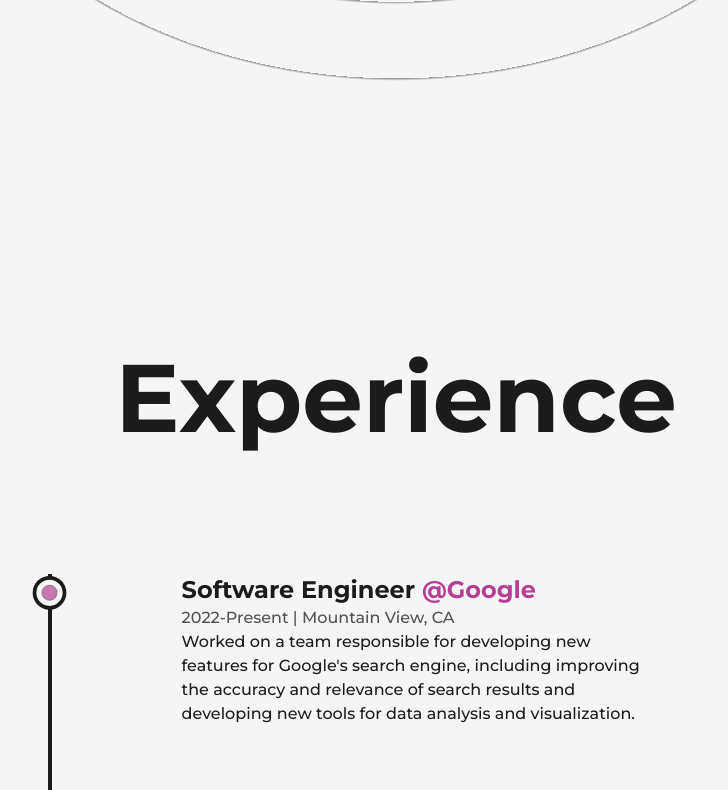
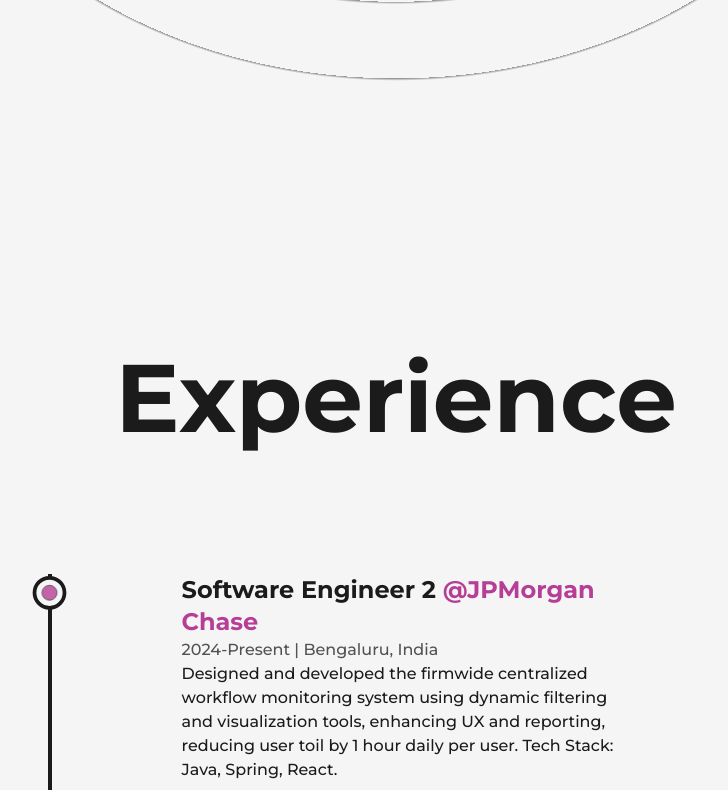
Before and after one commit to sybergeek/portfolio-nextjs, a Next.js app: page /about in a window 1280 px wide. Shown: the part 2000-2790 px from the top of the page, without its empty margins (244-972 px from the left). Built offline with nearby package versions, Linux system fonts and the light colour scheme.

Commit message:
Update experience section

```diff
--- a/app/about/page.tsx
+++ b/app/about/page.tsx
@@ -48,7 +48,7 @@ export default function About() {
             <div className="col-span-3 flex flex-col items-start justify-start">
               <h2 className="mb-4 text-lg font-bold uppercase text-dark/75 dark:text-light/75">Biography</h2>
               <p className="font-medium">
-                Hi, I'm Abhishek, a full-stack web developer and UI/UX designer with a passion for creating beautiful, functional,
+                Hi, I'm Abhishek, a full-stack web developer with a passion for creating beautiful, functional,
                 and user-centered digital experiences. With 3+ years of experience in the field. I am always looking for
                 new and innovative ways to bring my clients' visions to life.
               </p>
--- a/app/components/Experience.tsx
+++ b/app/components/Experience.tsx
@@ -44,31 +44,20 @@ const Experience = () => {
         style={{ scaleY: scrollYProgress }}
         className='absolute left-9 top-0 w-[4px] h-full bg-dark dark:bg-light origin-top' />
         <ul className='w-full flex flex-col items-start justify-between ml-4'>
-          <Details position="Software Engineer" company="Google" companyLink="http://google.com"
+          <Details position="Software Engineer 2" company="JPMorgan Chase" companyLink="https://www.jpmorganchase.com/"
+          time="2024-Present" address="Bengaluru, India"
+          work="Designed and developed the firmwide centralized workflow monitoring system using dynamic filtering and visualization tools, enhancing UX and reporting, reducing user toil by 1 hour daily per user. Tech Stack: Java, Spring, React." />
+          <Details position="Software Engineer 3" company="Morgan Stanley" companyLink="https://www.morganstanley.com/"
+          time="2021-2024" address="Bengaluru, India"
+          work="Redesigned the Realtime Funding Dashboard from a .NET monolith to a web-based microservices architecture, enhancing UX and saving $230K annually. Automated EOD balance reporting, reducing toil by 3.5 hours daily. Designed real-time funding automation to mitigate risk and save ~$10M annually. Developed a DevOps Metrics platform, improved IT processes, mentored engineers, and hosted coding best practice sessions. Led disaster recovery planning and scalability assessments. Provided on-call support and root cause analysis. Tech Stack: Java, Spring, Angular, React, Kafka, DB2." />
+          <Details position="PRISM Intern" company="Samsung Research" companyLink="https://research.samsung.com/sri-b"
+          time="2023-2023" address="Bengaluru, India"
+          work="Developed a Web Survey application for Search DCG Computation as part of Samsung PRISM, focusing on backend development with Node.js, Express.js, and MongoDB. Implemented optimizations for large-scale data processing, enabling real-time computation. Delivered on time, meeting performance benchmarks." />
+          {/* <Details position="Software Engineer" company="Google" companyLink="http://google.com"
           time="2022-Present" address="Mountain View, CA"
           work="Worked on a team responsible for developing new features for Google's
           search engine, including improving the accuracy and relevance of search results and
-          developing new tools for data analysis and visualization." />
-          <Details position="Software Engineer" company="Google" companyLink="http://google.com"
-          time="2022-Present" address="Mountain View, CA"
-          work="Worked on a team responsible for developing new features for Google's
-          search engine, including improving the accuracy and relevance of search results and
-          developing new tools for data analysis and visualization." />
-          <Details position="Software Engineer" company="Google" companyLink="http://google.com"
-          time="2022-Present" address="Mountain View, CA"
-          work="Worked on a team responsible for developing new features for Google's
-          search engine, including improving the accuracy and relevance of search results and
-          developing new tools for data analysis and visualization." />
-          <Details position="Software Engineer" company="Google" companyLink="http://google.com"
-          time="2022-Present" address="Mountain View, CA"
-          work="Worked on a team responsible for developing new features for Google's
-          search engine, including improving the accuracy and relevance of search results and
-          developing new tools for data analysis and visualization." />
-          <Details position="Software Engineer" company="Google" companyLink="http://google.com"
-          time="2022-Present" address="Mountain View, CA"
-          work="Worked on a team responsible for developing new features for Google's
-          search engine, including improving the accuracy and relevance of search results and
-          developing new tools for data analysis and visualization." />
+          developing new tools for data analysis and visualization." /> */}
         </ul>
       </div>
     </div>
```
